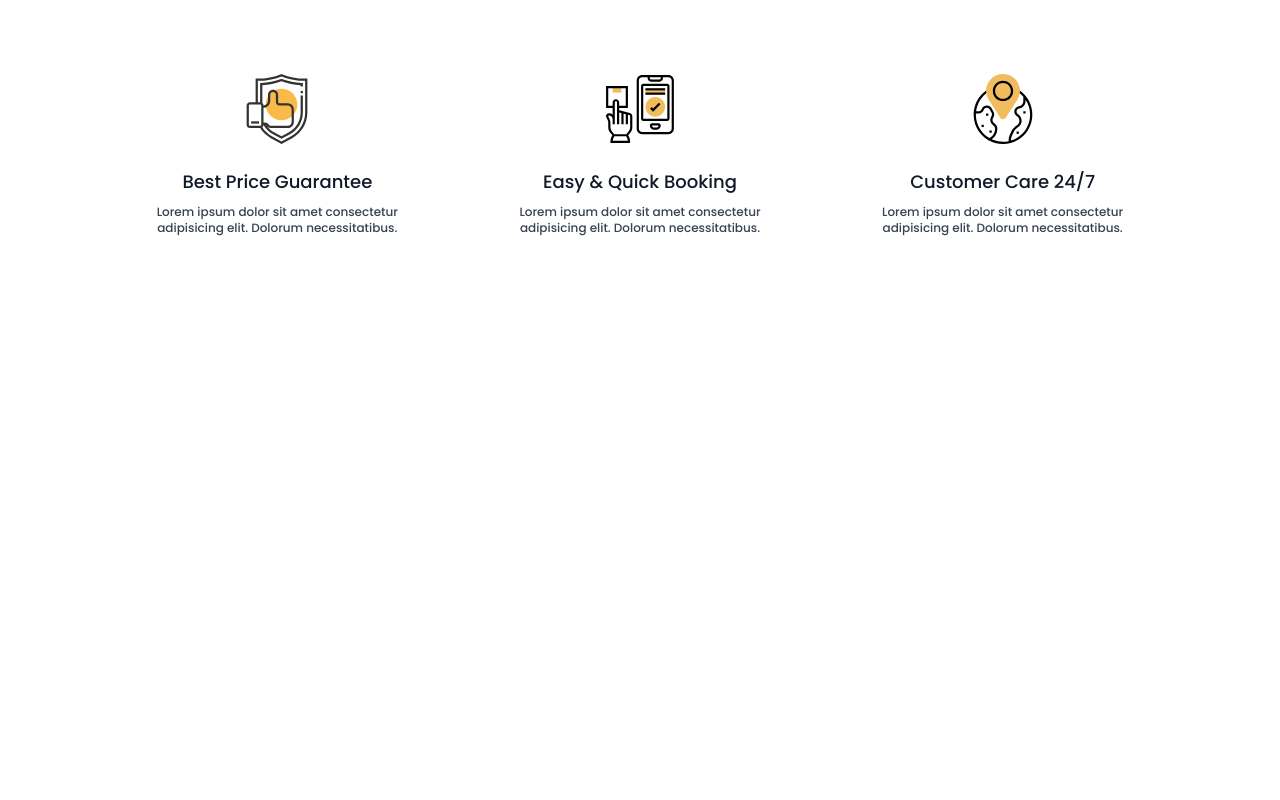
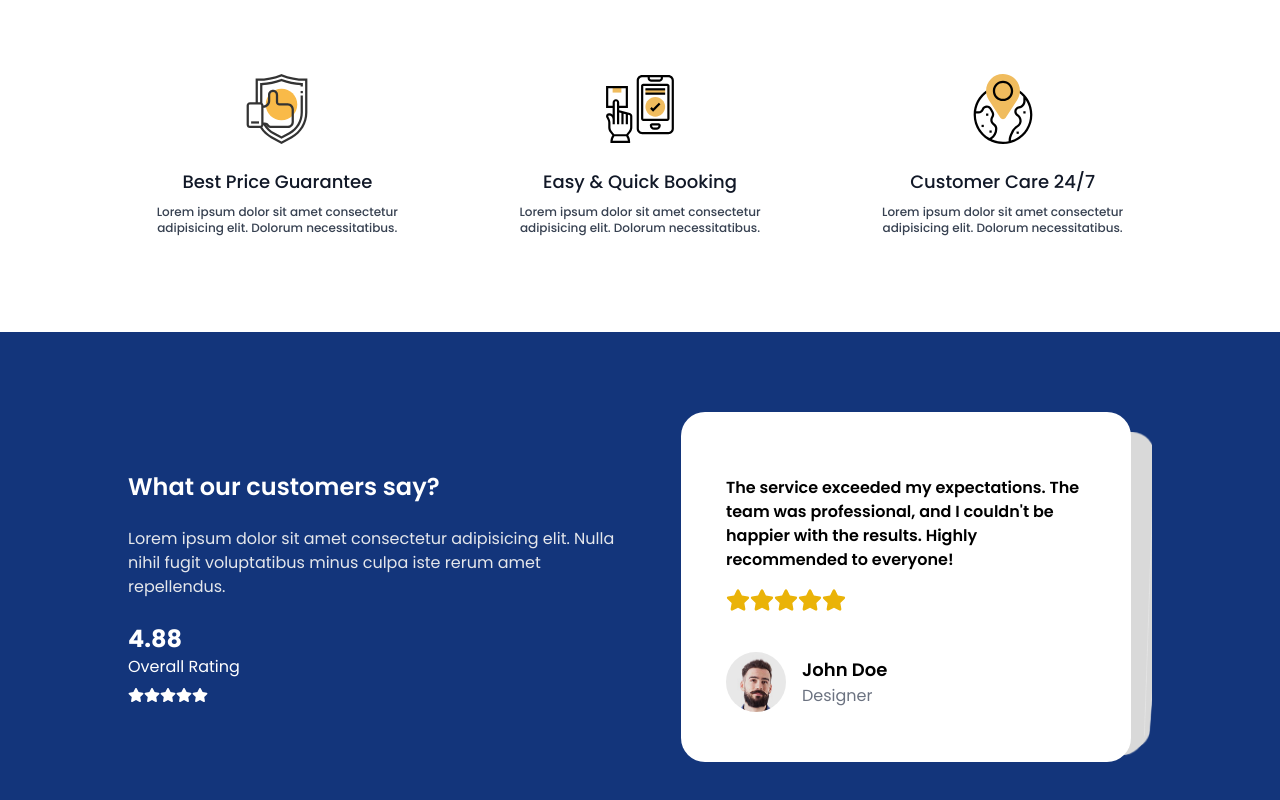
Before and after one commit to syukrontanzilah/liburan.com, a Next.js app: page / in a window 1280 px wide. Shown: the part 2654-3454 px from the top of the page. Before the commit the page ends 2986 px from the top, so only its background shows below. Built offline with nearby package versions, Linux system fonts and the light colour scheme.

Commit message:
swipper reviews

```diff
--- a/components/Home/Home.tsx
+++ b/components/Home/Home.tsx
@@ -3,6 +3,7 @@
 import Destination from './Destination/Destination'
 import Hotel from './Hotel/Hotel'
 import Why from './Why/Why'
+import Reviews from './Reviews/Reviews'
 
 const HomeComponent = () => {
   return (
@@ -11,6 +12,7 @@
       <Destination/>
       <Hotel/>
       <Why/>
+      <Reviews/>
     </div>
   )
 }
--- /dev/null
+++ b/components/Home/Reviews/ReviewSlide.tsx
@@ -0,0 +1,63 @@
+"use client";
+import React from "react";
+import { Swiper, SwiperSlide } from "swiper/react";
+import {EffectCards } from "swiper/modules";
+import "swiper/css";
+import "swiper/css/bundle";
+import "swiper/css/virtual";
+import { reviewData } from "@/data/data";
+import { FaStar } from "react-icons/fa";
+import Image from "next/image";
+
+
+const ReviewSlide = () => {
+  return (
+    <div className="">
+      <Swiper
+        effect="cards"
+        // gradcursor="true"
+        modules={[EffectCards]}
+        className="md:w-[450px] md:h-[350px] w-[90%] h-[300px]"
+      >
+        {reviewData.map((data) => {
+          return (
+            <SwiperSlide key={data.id} className="bg-white rounded-3xl block">
+              <div className="w-[80%] mx-auto mt-16">
+                {/* review text */}
+                <p className="text-xs sm:text-sm md:text-base font-semibold">
+                  {data.review}
+                </p>
+                {/* icon */}
+                <div className="flex items-center mt-4">
+                  <FaStar className="md:w-6 md:h-6 w-3 h-3 text-yellow-500" />
+                  <FaStar className="md:w-6 md:h-6 w-3 h-3 text-yellow-500" />
+                  <FaStar className="md:w-6 md:h-6 w-3 h-3 text-yellow-500" />
+                  <FaStar className="md:w-6 md:h-6 w-3 h-3 text-yellow-500" />
+                  <FaStar className="md:w-6 md:h-6 w-3 h-3 text-yellow-500" />
+                </div>
+                {/* user */}
+                <div className="mt-10">
+                  <div className="flex items-center space-x-4">
+                    <Image
+                      src={data.image}
+                      alt={data.name}
+                      width={60}
+                      height={60}
+                      className="rounded-full"
+                    />
+                    <div>
+                        <p className="text-sm sm:text-lg font-semibold">{data.name}</p>
+                        <p className="text-gray-500 text-xs sm:text-base">{data.job}</p>
+                    </div>
+                  </div>
+                </div>
+              </div>
+            </SwiperSlide>
+          );
+        })}
+      </Swiper>
+    </div>
+  );
+};
+
+export default ReviewSlide;
--- /dev/null
+++ b/components/Home/Reviews/Reviews.tsx
@@ -0,0 +1,42 @@
+import React from "react";
+import { FaStar } from "react-icons/fa";
+import ReviewSlide from "./ReviewSlide";
+
+const Reviews = () => {
+  return (
+    <div className="pt-20 pb-20 items-center flex justify-center flex-col bg-[#13357b]">
+        {/* content */}
+      <div className="w-[80%] mx-auto grid items-center grid-cols-1 lg:grid-cols-2 gap-10">
+        {/* text content */}
+        <div>
+          <h1 className="text-2xl font-semibold text-white">
+            What our customers say?
+          </h1>
+          <p className="mt-6 text-gray-200">
+            Lorem ipsum dolor sit amet consectetur adipisicing elit. Nulla nihil
+            fugit voluptatibus minus culpa iste rerum amet repellendus.
+          </p>
+          <div className="mt-6 flex items-center space-x-6">
+            <div>
+              <p className="text-2xl font-bold text-white">4.88</p>
+              <p className="text-white mb-2">Overall Rating</p>
+              <div className="flex items-center">
+                <FaStar className="text-white" />
+                <FaStar className="text-white" />
+                <FaStar className="text-white" />
+                <FaStar className="text-white" />
+                <FaStar className="text-white" />
+              </div>
+            </div>
+          </div>
+        </div>
+        {/* slider */}
+        <div className="overflow-hidden">
+            <ReviewSlide/>
+        </div>
+      </div>
+    </div>
+  );
+};
+
+export default Reviews;
--- a/data/data.ts
+++ b/data/data.ts
@@ -143,6 +143,7 @@
     review:
       "The service exceeded my expectations. The team was professional, and I couldn't be happier with the results. Highly recommended to everyone!",
     image: "/images/u1.jpg",
+    job: "Designer"
   },
   {
     id: 2,
@@ -150,6 +151,7 @@
     review:
       "I am thoroughly impressed with the attention to detail and quality. They truly understand customer needs and deliver outstanding results. Wonderful experience!",
     image: "/images/u2.jpg",
+    job: "Mobile Developer"
   },
   {
     id: 3,
@@ -157,6 +159,7 @@
     review:
       "Exceptional quality and fantastic customer service! The project was delivered on time and exactly as I wanted. I will definitely use their services again.",
     image: "/images/u3.jpg",
+    job: "Artist"
   },
   {
     id: 4,
@@ -164,6 +167,7 @@
     review:
       "Outstanding results! The team was efficient, and their professionalism was remarkable. Everything was done perfectly. I highly recommend their expertise to everyone.",
     image: "/images/u1.jpg",
+    job: "Software Engineer"
   },
   {
     id: 5,
@@ -171,6 +175,7 @@
     review:
       "Amazing service! They exceeded all expectations and delivered a product that I am extremely happy with. The communication throughout the project was excellent.",
     image: "/images/u2.jpg",
+    job: "Photographer"
   },
   {
     id: 6,
@@ -178,6 +183,7 @@
     review:
       "Fantastic experience! They listened carefully to my requirements and delivered exactly what I needed. Their attention to detail is truly commendable.",
     image: "/images/u3.jpg",
+    job: "Receptionist"
   },
   {
     id: 7,
@@ -185,6 +191,7 @@
     review:
       "Absolutely incredible service! The team was supportive and responsive, making sure everything was perfect. I will definitely recommend them to my friends.",
     image: "/images/u1.jpg",
+    job: "Hotel Manager"
   },
   {
     id: 8,
@@ -192,5 +199,6 @@
     review:
       "Five-star service from start to finish! The dedication and skill of the team made all the difference. Truly an exceptional experience I won’t forget.",
     image: "/images/u2.jpg",
+    job: "Lawyer"
   },
 ];
--- a/package.json
+++ b/package.json
@@ -13,7 +13,8 @@
     "react": "^19.0.0",
     "react-dom": "^19.0.0",
     "react-icons": "^5.5.0",
-    "react-multi-carousel": "^2.8.5"
+    "react-multi-carousel": "^2.8.5",
+    "swiper": "^11.2.4"
   },
   "devDependencies": {
     "@types/node": "^20",
```
Also changed, not shown: 1 other file (tests, documents, lock files or other folders).
